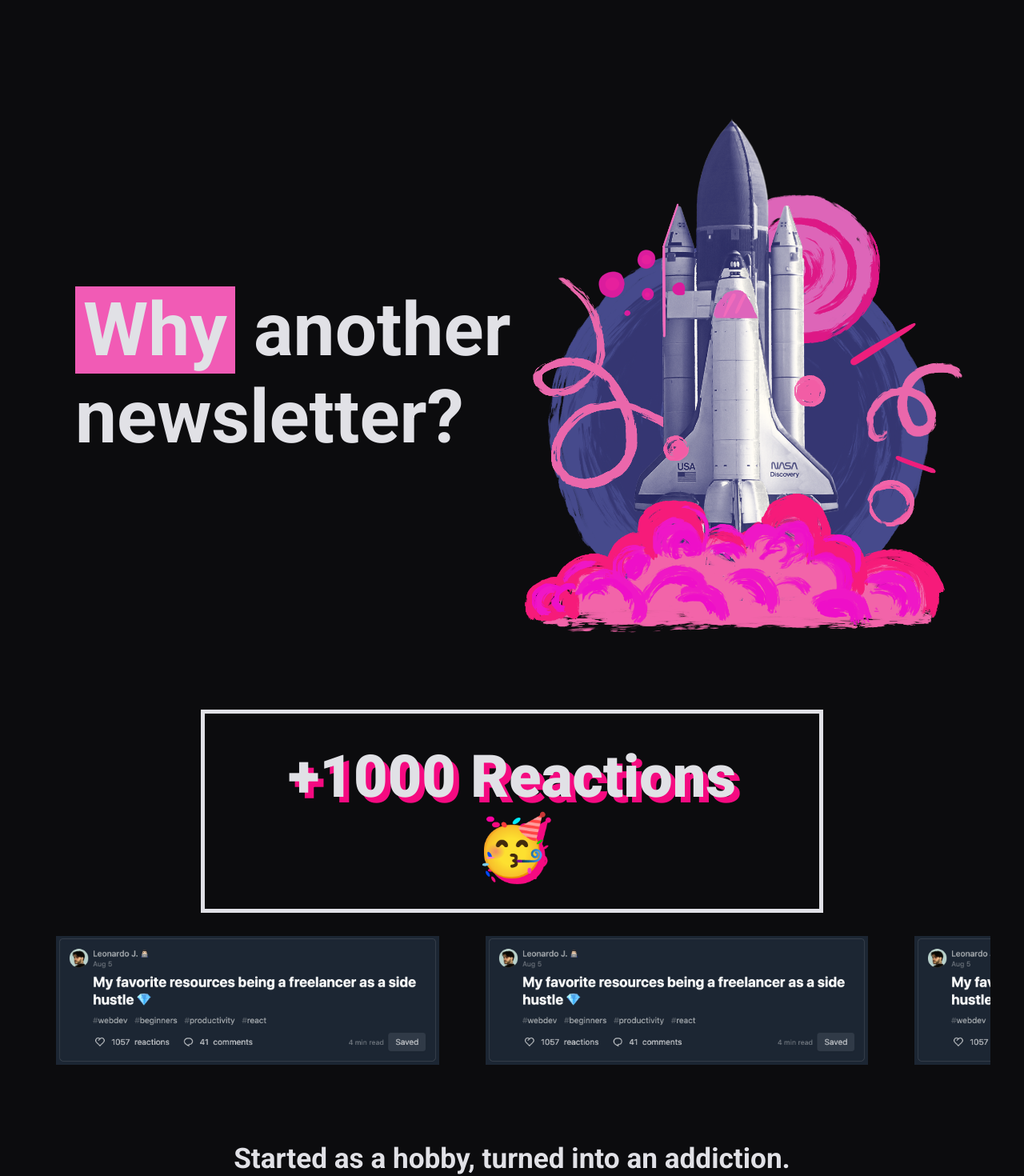
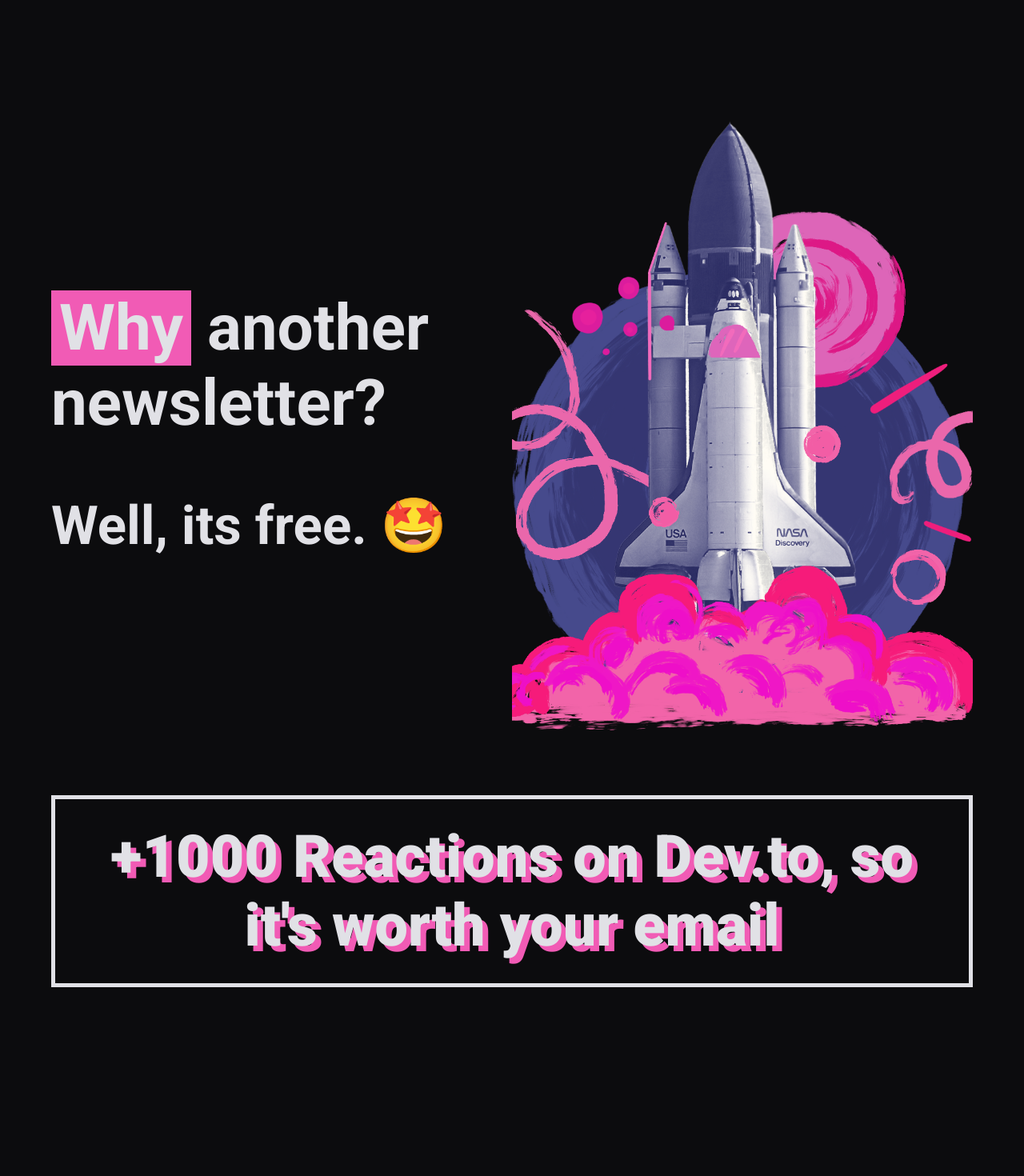
Before and after one commit to leonardomjq/Newsletter-nextjs, a Next.js app: page / in a window 1280 px wide. Shown: the part 700-2170 px from the top of the page at 80% size. After the commit the page ends 1998 px from the top, so only its background shows below. Built offline with nearby package versions, Linux system fonts and the light colour scheme.

Commit message:
basic styling of app finished

```diff
--- /dev/null
+++ b/components/InfoBox/InfoBox.module.scss
@@ -0,0 +1,20 @@
+.outerBox {
+  display: flex;
+  align-items: center;
+  justify-content: center;
+  margin: 5% 5%;
+
+  .box {
+    width: 100%;
+    border: 5px solid var(--text-color);
+    padding: calc(1rem + 1vw) calc(1rem + 2vw);
+
+    h1 {
+      text-align: center;
+      font-size: calc(1rem + 4.5vw);
+      font-weight: 900;
+      text-shadow: var(--color-alpha) 7px 7px 0px;
+    }
+  }
+
+}
--- /dev/null
+++ b/components/InfoBox/index.js
@@ -0,0 +1,12 @@
+import React from 'react';
+import styles from './InfoBox.module.scss';
+
+export default function InfoBox(props) {
+  return (
+    <div className={styles.outerBox}>
+      <div className={styles.box}>
+        <h1>{props.children}</h1>
+      </div>
+    </div>
+  );
+}
--- a/components/Main/Main.module.scss
+++ b/components/Main/Main.module.scss
@@ -1,8 +1,9 @@
 .grid {
-  height: 80vh;
+  height: 100vh;
   display: grid;
   grid-template-columns: 1fr 1fr;
-  padding: var(--master-padding);
+  padding: var(--master-margin);
+  align-items: center;
 
   @media (max-width: 768px) {
     grid-template-columns: 1fr;
@@ -10,32 +11,30 @@
 
   .text {
     display: flex;
-    align-items: center;
-    justify-content: center;
+    flex-direction: column;
 
     h2 {
-      font-size: calc(1rem + 6vw);
-      padding-left: 30px;
+      font-size: calc(1rem + 5vw);
+
+      &:nth-child(2) {
+        padding-top: 1em;
+        font-size: calc(1rem + 4vw);
+      }
 
       strong {
         background-color: var(--color-alpha);
         padding: 0 10px;
-
-        &:hover {
-          background-color: var(--color-beta);
-          transition: 400ms ease-in-out;
-        }
-
-        &:not(:hover) {
-          transition: 400ms ease-in;
-        }
       }
     }
   }
 
-  .image {
-    height: 100%;
-    width: 100%;
+  img {
+    max-width: 100%;
+    min-height: 100%;
+    width: auto;
+    height: auto;
+    object-fit: cover;
+    object-position: 50% 50%;
 
     &:hover {
       animation: shake 0.82s cubic-bezier(.36, .07, .19, .97) both;
@@ -69,41 +68,17 @@
   }
 }
 
-.outerBox {
-  height: 100vh;
-  display: flex;
-  flex-direction: column;
-  align-items: center;
-  justify-content: center;
-  margin: calc(1rem + 2vw);
 
-  .box {
-    width: 65%;
-    border: 5px solid var(--text-color);
-    padding: 3% 5%;
 
-    h1 {
-      text-align: center;
-      font-size: calc(1rem + 4.5vw);
-      font-weight: 900;
-      text-shadow: var(--color-omega) 7px 7px 0px;
-    }
-  }
 
-  .card {
-    height: auto;
-    width: 100%;
-    display: flex;
-    overflow-y: auto;
+// .card {
+//   height: auto;
+//   width: 100%;
+//   display: flex;
+//   overflow-y: auto;
 
-    img {
-      width: 40%;
-      margin: calc(1rem + 1vw);
-    }
-  }
-
-  h2 {
-    margin: calc(1rem + 4vw) 0;
-    font-size: calc(1rem + 1.5vw);
-  }
-}
+//   img {
+//     width: 40%;
+//     margin: 1rem;
+//   }
+// }
--- a/components/Main/index.js
+++ b/components/Main/index.js
@@ -1,4 +1,5 @@
 import React from 'react';
+import InfoBox from '../InfoBox';
 import styles from './Main.module.scss';
 
 export default function Main() {
@@ -10,35 +11,11 @@ export default function Main() {
             <h2>
               <strong>Why</strong> another newsletter?
             </h2>
+            <h2>Well, its free. 🤩</h2>
           </div>
-          <img src="/spaceship.png" className={styles.image} />
+          <img src="/spaceship.png" />
         </div>
-      </section>
-
-      <section>
-        <div className={styles.outerBox}>
-          <div className={styles.box}>
-            <h1>+1000 Reactions 🥳</h1>
-          </div>
-          <div className={styles.card}>
-            <img src="/pinned.png" />
-            <img src="/pinned.png" />
-            <img src="/pinned.png" />
-            <img src="/pinned.png" />
-          </div>
-          <h2>Started as a hobby, turned into an addiction.</h2>
-        </div>
-      </section>
-
-      <section>
-        <div className={styles.grid}>
-          <img src="/astronaut.png" className={styles.image} />
-          <div className={styles.text}>
-            <h2>
-              <strong>Why</strong> another newsletter?
-            </h2>
-          </div>
-        </div>
+        <InfoBox>+1000 Reactions on Dev.to, so it's worth your email</InfoBox>
       </section>
     </div>
   );
--- /dev/null
+++ b/components/Testimonial/index.js
@@ -0,0 +1,6 @@
+import React from 'react';
+import styles from './Testimonial.module.scss';
+
+export default function Testimonial() {
+  return <div></div>;
+}
--- a/styles/globals.scss
+++ b/styles/globals.scss
@@ -12,6 +12,7 @@
 
   --nav-size: 100px;
   --master-padding: 0 5%;
+  --master-margin: 0 5%;
   --signup-padding: 20px 8px;
 }
 
```
Also changed, not shown: components/Testimonial/Testimonial.module.scss (added).
